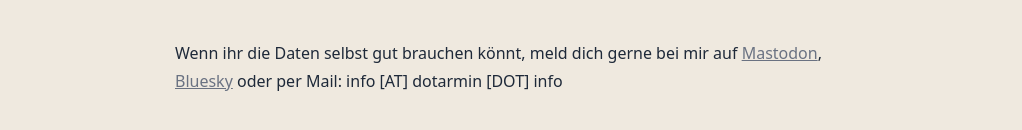
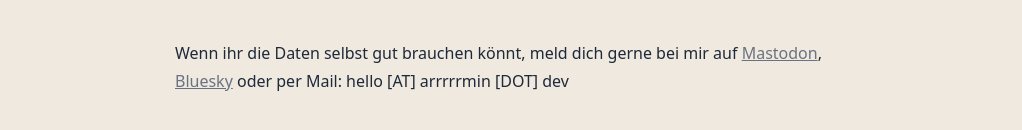
Before and after one commit to arrrrrmin/lanz-mining, a SvelteKit app in the folder web/lanz-mining-web/: page /about in a window 1280 px wide. Shown: the part 506-636 px from the top of the page, without its empty margins (129-1151 px from the left). Built offline with nearby package versions, Linux system fonts and the light colour scheme.

Commit message:
🔧: Update mail

```diff
--- a/web/lanz-mining-web/src/routes/about/+page.svelte
+++ b/web/lanz-mining-web/src/routes/about/+page.svelte
@@ -56,7 +56,7 @@
         <a href="https://bsky.app/profile/arrrrrmin.bsky.social"
             ><span>Bluesky</span></a
         >
-        oder per Mail: <span>info [AT] dotarmin [DOT] info</span>
+        oder per Mail: <span>hello [AT] arrrrrmin [DOT] dev</span>
     </p>
 </main>
 
```
